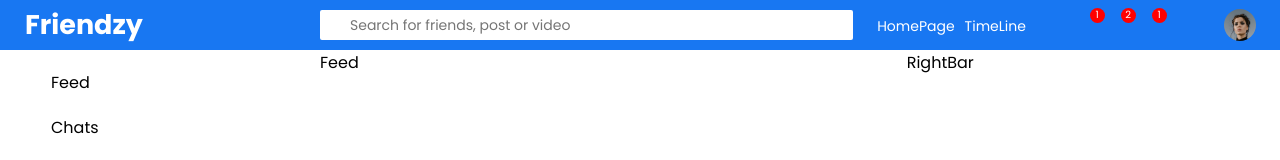
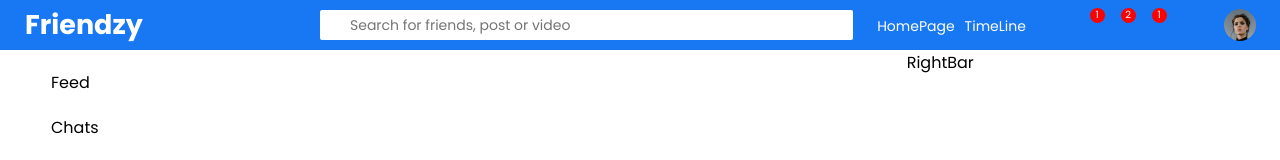
Before and after one commit to nishita-codes/REACT-social-app, a React (Vite) app in the folder social-app/: page / in a window 1280 px wide. Shown: the top 160 px of the page. Built offline with nearby package versions, Linux system fonts and the light colour scheme; some icons are missing.

Commit message:
added files

```diff
--- a/social-app/src/App.css
+++ b/social-app/src/App.css
@@ -112,7 +112,19 @@ body {
     flex:3;
     height:calc(100vh - 50px);
     /* background-color: ; */
+    overflow-y: scroll;
 }
+
+::-webkit-scrollbar{
+    width:7px;
+}
+::-webkit-scrollbar-track{
+    background-color: #f1f1f1;
+}
+::-webkit-scrollbar-thumb{
+    background-color: rgb(179,179,179);
+}
+
 .sidebarWrapper{
     padding:20px;
     /* background-color: white; */
@@ -157,8 +169,13 @@ body {
    object-fit: cover;
    margin-right:10px;
 }
+
+/* feed */
 .feed{
     flex:5.5;
+}
+.feedWrapper{
+    padding:20px;
 }
 .rigthbar{
     flex:3.5;
--- a/social-app/src/components/Feed.jsx
+++ b/social-app/src/components/Feed.jsx
@@ -1,9 +1,12 @@
 import "../App.css";
+import Share from "./Share";
 
 export default function Feed() {
   return (
     <div className="feed">
-      Feed
+      <div className="feedWrapper">
+        <Share/>
+      </div>
     </div>
   )
 }
--- /dev/null
+++ b/social-app/src/components/Share.jsx
@@ -0,0 +1,11 @@
+import "../App.css";
+
+export default function Share() {
+  return (
+    <div className="share">
+      <div className="shareWrapper">
+
+      </div>
+    </div>
+  )
+}
```
